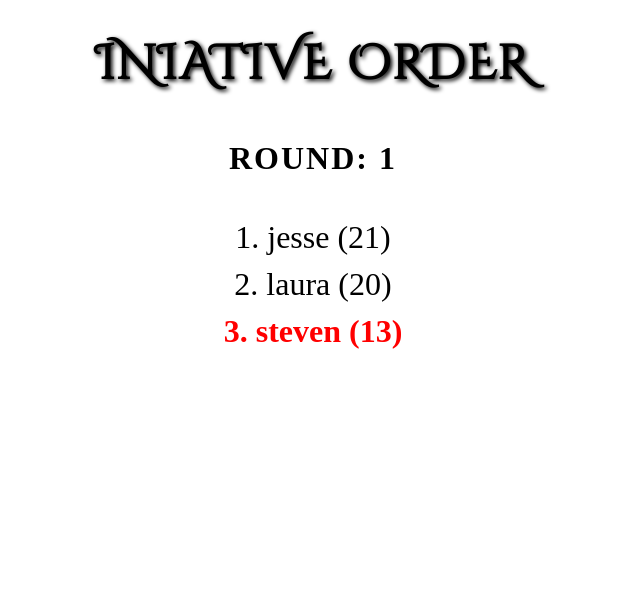
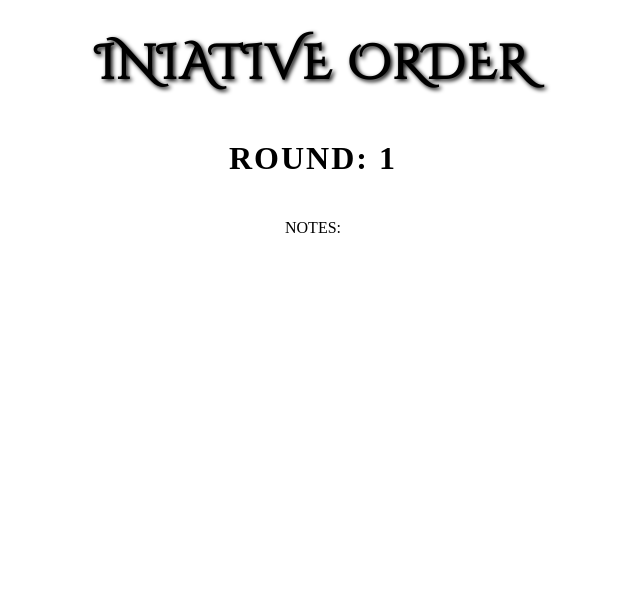
Before and after one commit to lkollmorgen/init-tracker, a Flask app: page /player in a window 1280 px wide. Shown: the top 590 px of the page, without its empty margins (327-967 px from the left). Run offline with Flask 3, Linux system fonts and the light colour scheme.

Commit message:
added notes button, minor UI updates

```diff
--- a/app.py
+++ b/app.py
@@ -6,6 +6,7 @@
 
 #temp data store
 initiative_list = []
+notes = []
 current_turn = 0
 round_count = 1
 
@@ -17,7 +18,7 @@
 def save_data():
 	with open(DATA_FILE, 'w') as f:
 			json.dump({'initiative_list': initiative_list, 'current_turn':current_turn,
-								 'round_count':round_count},f)
+								 'round_count':round_count,'notes':notes},f)
 
 def load_data():
 	global initiative_list, current_turn
@@ -25,22 +26,24 @@
 		with open(DATA_FILE, 'r') as f:
 				data = json.load(f)
 				initiative_list = data['initiative_list']
+				notes = data['notes']
 				current_turn = data['current_turn']
 				round_count = data['round_count']
 	except FileNotFoundError:
 		initiative_list = []
+		notes = []
 		current_turn = 0
 		round_count = 1
 
 @app.route('/player')
 def player_view():
 	load_data()
-	return render_template('player.html', initiative_list = initiative_list, current_turn = current_turn, round_count= round_count)
+	return render_template('player.html', initiative_list = initiative_list, current_turn = current_turn, round_count= round_count, notes=notes)
 
 @app.route('/admin')
 def admin_view():
 	load_data()
-	return render_template('admin.html', initiative_list=initiative_list, current_turn=current_turn, round_count=round_count)
+	return render_template('admin.html', initiative_list=initiative_list, current_turn=current_turn, round_count=round_count, notes=notes)
 
 @app.route('/add', methods=['POST'])
 def add():
@@ -49,6 +52,14 @@
 	initiative = int(request.form['initiative'])
 	initiative_list.append({'name': name, 'initiative': initiative, 'status': 'alive'})
 	initiative_list.sort(key=lambda x: x['initiative'], reverse=True)
+	save_data()
+	return redirect(url_for('admin_view'))
+
+@app.route('/add_note', methods=['POST'])
+def add_note():
+	load_data()
+	note = request.form['note']
+	notes.append(note)
 	save_data()
 	return redirect(url_for('admin_view'))
 
@@ -86,10 +97,20 @@
 
 @app.route('/reset')
 def reset():
-	global initiative_list, current_turn, round_count
+	load_data()
+	global initiative_list, current_turn, round_count, notes
 	initiative_list = []
+	notes = []
 	current_turn = 0
 	round_count = 1
+	save_data()
+	return redirect(url_for('admin_view'))
+
+@app.route('/clear_notes')
+def clear_notes():
+	global notes
+	notes = []
+	save_data()
 	return redirect(url_for('admin_view'))
 
 if __name__ == '__main__':
--- a/initiative_data.json
+++ /dev/null
@@ -1 +0,0 @@
-{"initiative_list": [{"name": "jesse", "initiative": 21, "status": "alive"}, {"name": "laura", "initiative": 20, "status": "alive"}, {"name": "steven", "initiative": 13, "status": "alive"}], "current_turn": 2, "round_count": 5}
--- a/templates/player.html
+++ b/templates/player.html
@@ -37,6 +37,17 @@
 		{% endfor %}
 	</ol>
 
+<!-- this is my notes section -->
+	<p style="text-align: center;
+						 font-size: 1rem;"> NOTES:</p>
+	{% for note in notes %}
+			<li style="font-size: 1rem;
+								 padding: 0;
+								 margin: 0;">
+				{{ note }}
+				</li>
+	{% endfor %}
+
 	<script>
 			setInterval(function() {
 					location.reload();
```
Also changed, not shown: templates/admin.html (+12 -0 lines), 2 other files.
